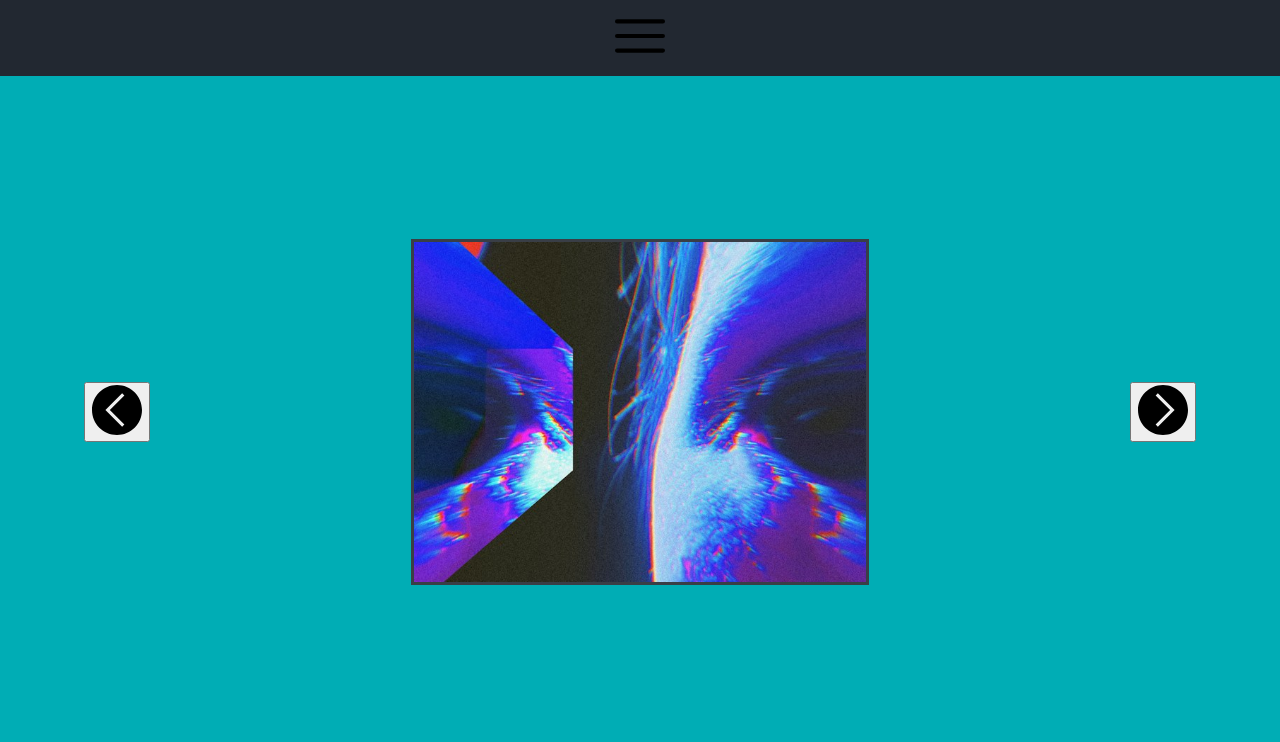
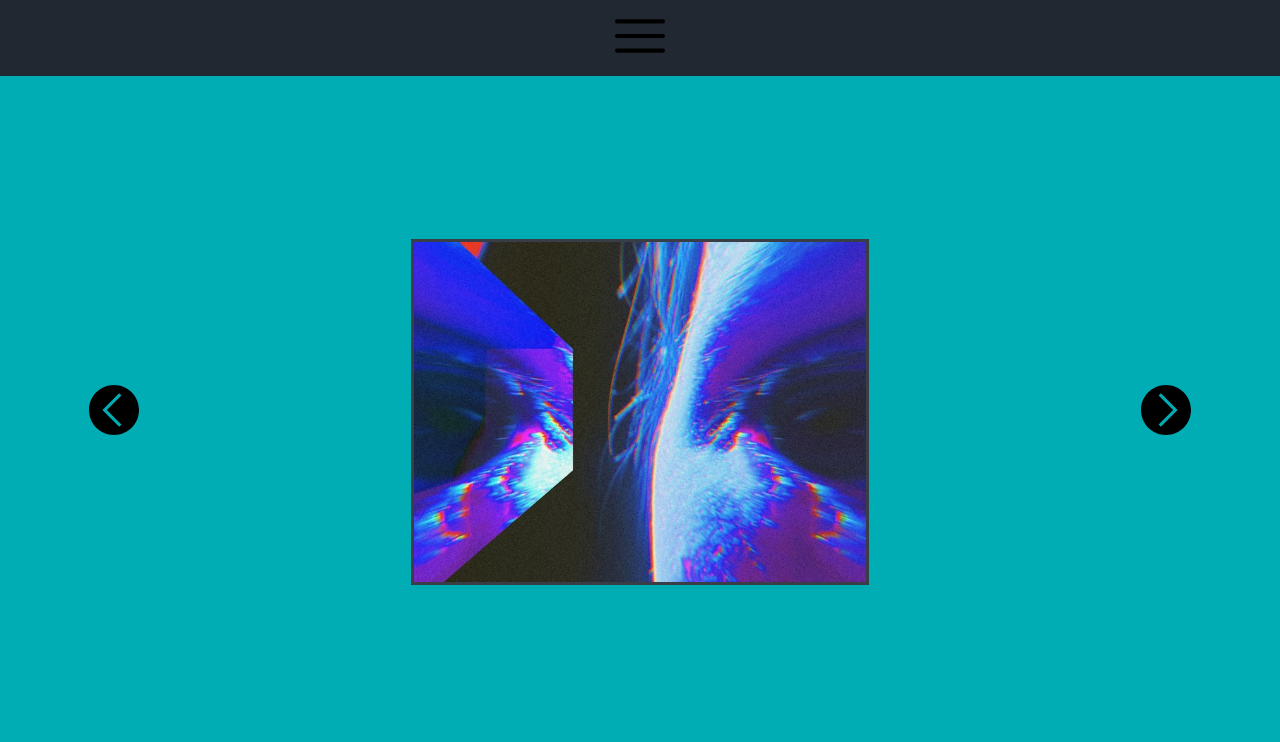
Before and after one commit to sacifuentespa/Dynamic-User-Interface-Interactions, a website built with webpack: page src/template.html in a window 1280 px wide. Shown: the top 742 px of the page. Built offline with nearby package versions, Linux system fonts and the light colour scheme.

Commit message:
changed buttons for left and right pics

```diff
--- a/src/style.css
+++ b/src/style.css
@@ -81,6 +81,13 @@ img {
     border: solid var(--menusColor);
 }
 
+.main button{
+    border: none;
+    padding: 0;
+    background: none;
+    cursor: pointer;
+}
+
 .picGallery{
     display: flex;
     align-items: center;
```
Also changed, not shown: dist/bundle.js.
